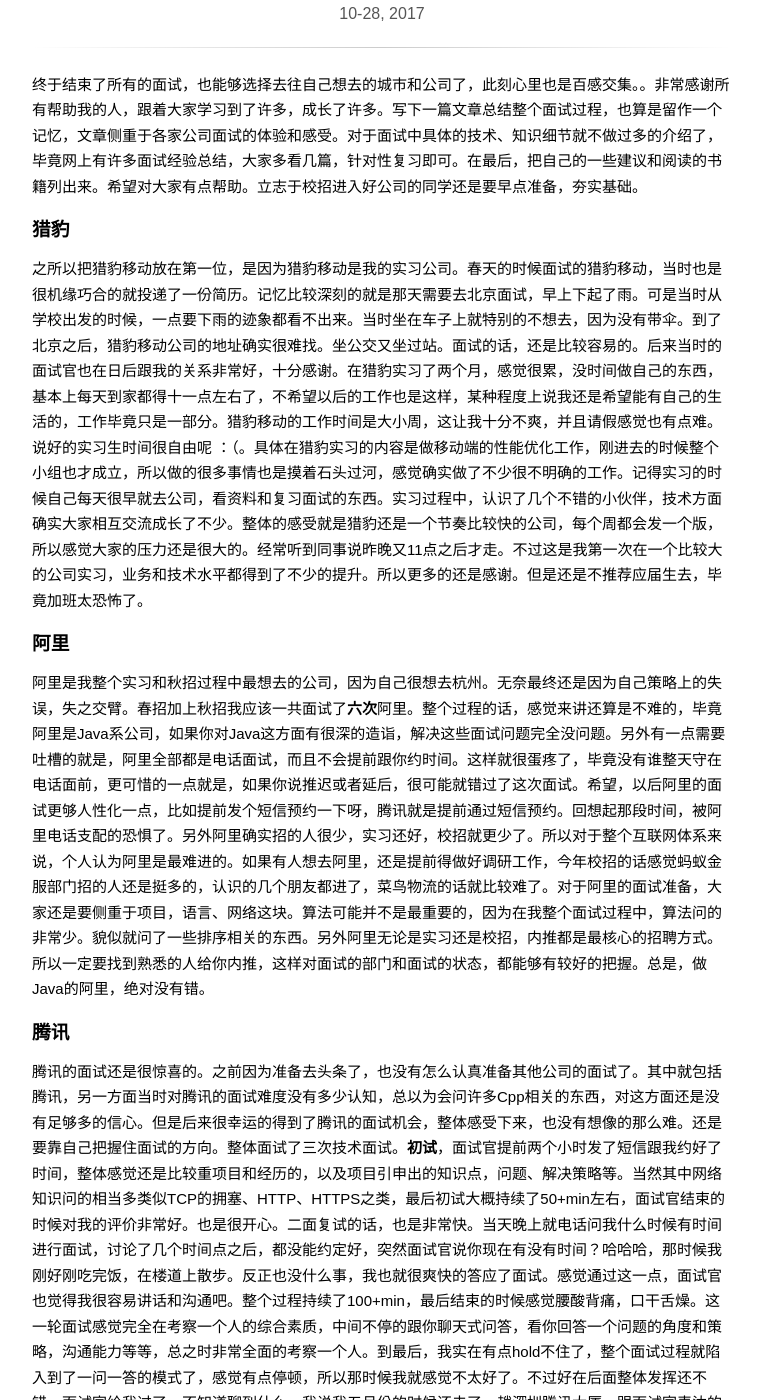
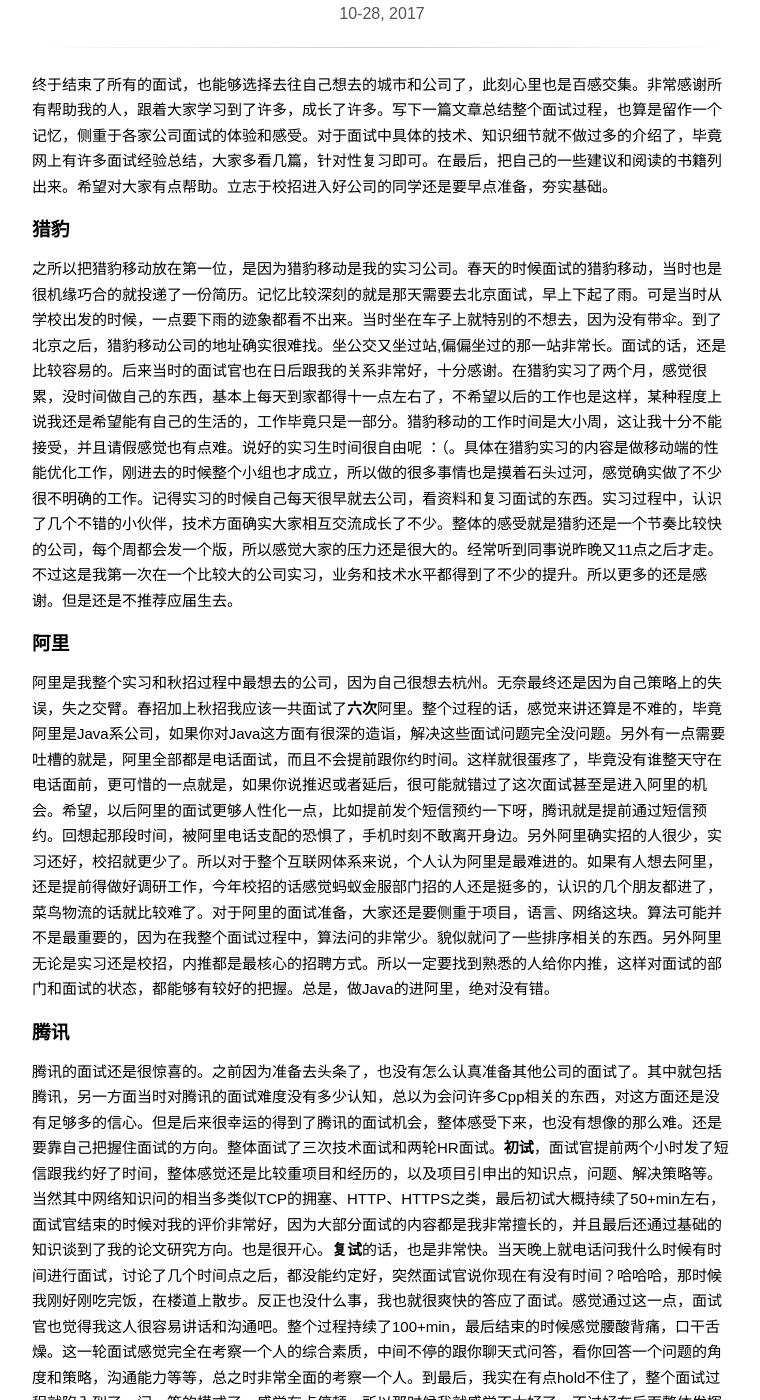
Before and after one commit to wuchangfeng/wuchangfeng.github.io, a Jekyll site: the page built from _posts/2017-10-28--my-interview-and-intern.md, in a window 1280 px wide and 1400 px high, scrolled down 200 px. Shown: the whole window, without its empty margins (258-1018 px from the left). Built offline with Jekyll 4.4.1, drawn with Linux system fonts in a browser that asks for light colours; some web fonts are replaced; comment, search, counter and statistics services are not loaded; some of the changed text lies outside the part shown.

Commit message:
fix error

```diff
--- a/_posts/2017-10-28--my-interview-and-intern.md
+++ b/_posts/2017-10-28--my-interview-and-intern.md
@@ -5,26 +5,26 @@
 categories:
 ---
 
-终于结束了所有的面试，也能够选择去往自己想去的城市和公司了，此刻心里也是百感交集。。非常感谢所有帮助我的人，跟着大家学习到了许多，成长了许多。写下一篇文章总结整个面试过程，也算是留作一个记忆，文章侧重于各家公司面试的体验和感受。对于面试中具体的技术、知识细节就不做过多的介绍了，毕竟网上有许多面试经验总结，大家多看几篇，针对性复习即可。在最后，把自己的一些建议和阅读的书籍列出来。希望对大家有点帮助。立志于校招进入好公司的同学还是要早点准备，夯实基础。
+终于结束了所有的面试，也能够选择去往自己想去的城市和公司了，此刻心里也是百感交集。非常感谢所有帮助我的人，跟着大家学习到了许多，成长了许多。写下一篇文章总结整个面试过程，也算是留作一个记忆，侧重于各家公司面试的体验和感受。对于面试中具体的技术、知识细节就不做过多的介绍了，毕竟网上有许多面试经验总结，大家多看几篇，针对性复习即可。在最后，把自己的一些建议和阅读的书籍列出来。希望对大家有点帮助。立志于校招进入好公司的同学还是要早点准备，夯实基础。
 
 ### 猎豹
-之所以把猎豹移动放在第一位，是因为猎豹移动是我的实习公司。春天的时候面试的猎豹移动，当时也是很机缘巧合的就投递了一份简历。记忆比较深刻的就是那天需要去北京面试，早上下起了雨。可是当时从学校出发的时候，一点要下雨的迹象都看不出来。当时坐在车子上就特别的不想去，因为没有带伞。到了北京之后，猎豹移动公司的地址确实很难找。坐公交又坐过站。面试的话，还是比较容易的。后来当时的面试官也在日后跟我的关系非常好，十分感谢。在猎豹实习了两个月，感觉很累，没时间做自己的东西，基本上每天到家都得十一点左右了，不希望以后的工作也是这样，某种程度上说我还是希望能有自己的生活的，工作毕竟只是一部分。猎豹移动的工作时间是大小周，这让我十分不爽，并且请假感觉也有点难。说好的实习生时间很自由呢 ：（。具体在猎豹实习的内容是做移动端的性能优化工作，刚进去的时候整个小组也才成立，所以做的很多事情也是摸着石头过河，感觉确实做了不少很不明确的工作。记得实习的时候自己每天很早就去公司，看资料和复习面试的东西。实习过程中，认识了几个不错的小伙伴，技术方面确实大家相互交流成长了不少。整体的感受就是猎豹还是一个节奏比较快的公司，每个周都会发一个版，所以感觉大家的压力还是很大的。经常听到同事说昨晚又11点之后才走。不过这是我第一次在一个比较大的公司实习，业务和技术水平都得到了不少的提升。所以更多的还是感谢。但是还是不推荐应届生去，毕竟加班太恐怖了。
+之所以把猎豹移动放在第一位，是因为猎豹移动是我的实习公司。春天的时候面试的猎豹移动，当时也是很机缘巧合的就投递了一份简历。记忆比较深刻的就是那天需要去北京面试，早上下起了雨。可是当时从学校出发的时候，一点要下雨的迹象都看不出来。当时坐在车子上就特别的不想去，因为没有带伞。到了北京之后，猎豹移动公司的地址确实很难找。坐公交又坐过站,偏偏坐过的那一站非常长。面试的话，还是比较容易的。后来当时的面试官也在日后跟我的关系非常好，十分感谢。在猎豹实习了两个月，感觉很累，没时间做自己的东西，基本上每天到家都得十一点左右了，不希望以后的工作也是这样，某种程度上说我还是希望能有自己的生活的，工作毕竟只是一部分。猎豹移动的工作时间是大小周，这让我十分不能接受，并且请假感觉也有点难。说好的实习生时间很自由呢 ：（。具体在猎豹实习的内容是做移动端的性能优化工作，刚进去的时候整个小组也才成立，所以做的很多事情也是摸着石头过河，感觉确实做了不少很不明确的工作。记得实习的时候自己每天很早就去公司，看资料和复习面试的东西。实习过程中，认识了几个不错的小伙伴，技术方面确实大家相互交流成长了不少。整体的感受就是猎豹还是一个节奏比较快的公司，每个周都会发一个版，所以感觉大家的压力还是很大的。经常听到同事说昨晚又11点之后才走。不过这是我第一次在一个比较大的公司实习，业务和技术水平都得到了不少的提升。所以更多的还是感谢。但是还是不推荐应届生去。
 ### 阿里
-阿里是我整个实习和秋招过程中最想去的公司，因为自己很想去杭州。无奈最终还是因为自己策略上的失误，失之交臂。春招加上秋招我应该一共面试了**六次**阿里。整个过程的话，感觉来讲还算是不难的，毕竟阿里是Java系公司，如果你对Java这方面有很深的造诣，解决这些面试问题完全没问题。另外有一点需要吐槽的就是，阿里全部都是电话面试，而且不会提前跟你约时间。这样就很蛋疼了，毕竟没有谁整天守在电话面前，更可惜的一点就是，如果你说推迟或者延后，很可能就错过了这次面试。希望，以后阿里的面试更够人性化一点，比如提前发个短信预约一下呀，腾讯就是提前通过短信预约。回想起那段时间，被阿里电话支配的恐惧了。另外阿里确实招的人很少，实习还好，校招就更少了。所以对于整个互联网体系来说，个人认为阿里是最难进的。如果有人想去阿里，还是提前得做好调研工作，今年校招的话感觉蚂蚁金服部门招的人还是挺多的，认识的几个朋友都进了，菜鸟物流的话就比较难了。对于阿里的面试准备，大家还是要侧重于项目，语言、网络这块。算法可能并不是最重要的，因为在我整个面试过程中，算法问的非常少。貌似就问了一些排序相关的东西。另外阿里无论是实习还是校招，内推都是最核心的招聘方式。所以一定要找到熟悉的人给你内推，这样对面试的部门和面试的状态，都能够有较好的把握。总是，做Java的阿里，绝对没有错。
+阿里是我整个实习和秋招过程中最想去的公司，因为自己很想去杭州。无奈最终还是因为自己策略上的失误，失之交臂。春招加上秋招我应该一共面试了**六次**阿里。整个过程的话，感觉来讲还算是不难的，毕竟阿里是Java系公司，如果你对Java这方面有很深的造诣，解决这些面试问题完全没问题。另外有一点需要吐槽的就是，阿里全部都是电话面试，而且不会提前跟你约时间。这样就很蛋疼了，毕竟没有谁整天守在电话面前，更可惜的一点就是，如果你说推迟或者延后，很可能就错过了这次面试甚至是进入阿里的机会。希望，以后阿里的面试更够人性化一点，比如提前发个短信预约一下呀，腾讯就是提前通过短信预约。回想起那段时间，被阿里电话支配的恐惧了，手机时刻不敢离开身边。另外阿里确实招的人很少，实习还好，校招就更少了。所以对于整个互联网体系来说，个人认为阿里是最难进的。如果有人想去阿里，还是提前得做好调研工作，今年校招的话感觉蚂蚁金服部门招的人还是挺多的，认识的几个朋友都进了，菜鸟物流的话就比较难了。对于阿里的面试准备，大家还是要侧重于项目，语言、网络这块。算法可能并不是最重要的，因为在我整个面试过程中，算法问的非常少。貌似就问了一些排序相关的东西。另外阿里无论是实习还是校招，内推都是最核心的招聘方式。所以一定要找到熟悉的人给你内推，这样对面试的部门和面试的状态，都能够有较好的把握。总是，做Java的进阿里，绝对没有错。
 ### 腾讯
-腾讯的面试还是很惊喜的。之前因为准备去头条了，也没有怎么认真准备其他公司的面试了。其中就包括腾讯，另一方面当时对腾讯的面试难度没有多少认知，总以为会问许多Cpp相关的东西，对这方面还是没有足够多的信心。但是后来很幸运的得到了腾讯的面试机会，整体感受下来，也没有想像的那么难。还是要靠自己把握住面试的方向。整体面试了三次技术面试。**初试**，面试官提前两个小时发了短信跟我约好了时间，整体感觉还是比较重项目和经历的，以及项目引申出的知识点，问题、解决策略等。当然其中网络知识问的相当多类似TCP的拥塞、HTTP、HTTPS之类，最后初试大概持续了50+min左右，面试官结束的时候对我的评价非常好。也是很开心。二面复试的话，也是非常快。当天晚上就电话问我什么时候有时间进行面试，讨论了几个时间点之后，都没能约定好，突然面试官说你现在有没有时间？哈哈哈，那时候我刚好刚吃完饭，在楼道上散步。反正也没什么事，我也就很爽快的答应了面试。感觉通过这一点，面试官也觉得我很容易讲话和沟通吧。整个过程持续了100+min，最后结束的时候感觉腰酸背痛，口干舌燥。这一轮面试感觉完全在考察一个人的综合素质，中间不停的跟你聊天式问答，看你回答一个问题的角度和策略，沟通能力等等，总之时非常全面的考察一个人。到最后，我实在有点hold不住了，整个面试过程就陷入到了一问一答的模式了，感觉有点停顿，所以那时候我就感觉不太好了。不过好在后面整体发挥还不错，面试官给我过了，不知道聊到什么，我说我五月份的时候还去了一趟深圳腾讯大厦，跟面试官表达的意思就是自己还是比较希望去腾讯的。面试官也非常有意思的笑了一下。后来很快就到了三面，三面面试官约我面试的时候，我正在现场面试美团，真是很紧张，对美团的面试官表达歉意之后，就跑出来接电话了。后来约到了晚上进行面试，可是面试官当晚有急事，没有给我打电话。然后就是第二天很早给我发短信，还给我道歉了，好感度加一。三面的话就比较简单了，侧重于实习的内容和项目比较多。类似的问题如项目或者实习中出现的最大的难点、如何解决，给我的感觉还是最主要的考察一个人的沟通能力和问题捕捉能力。也给我提出了不少建议，还是很感谢的。结束的时候我想着估计这有可能就是最后一轮的面试了。问了一些比较关心的问题，也很委婉的问到有没有后续安排，面试官人也很直接，就说了其实他很在乎是不是给我发了offer一定会来，哈哈，我当然说会去呀。后面就是HR面试了，问了我手头的offer情况和期望薪资，然后我确认了一下部门，就结束了。
+腾讯的面试还是很惊喜的。之前因为准备去头条了，也没有怎么认真准备其他公司的面试了。其中就包括腾讯，另一方面当时对腾讯的面试难度没有多少认知，总以为会问许多Cpp相关的东西，对这方面还是没有足够多的信心。但是后来很幸运的得到了腾讯的面试机会，整体感受下来，也没有想像的那么难。还是要靠自己把握住面试的方向。整体面试了三次技术面试和两轮HR面试。**初试**，面试官提前两个小时发了短信跟我约好了时间，整体感觉还是比较重项目和经历的，以及项目引申出的知识点，问题、解决策略等。当然其中网络知识问的相当多类似TCP的拥塞、HTTP、HTTPS之类，最后初试大概持续了50+min左右，面试官结束的时候对我的评价非常好，因为大部分面试的内容都是我非常擅长的，并且最后还通过基础的知识谈到了我的论文研究方向。也是很开心。**复试**的话，也是非常快。当天晚上就电话问我什么时候有时间进行面试，讨论了几个时间点之后，都没能约定好，突然面试官说你现在有没有时间？哈哈哈，那时候我刚好刚吃完饭，在楼道上散步。反正也没什么事，我也就很爽快的答应了面试。感觉通过这一点，面试官也觉得我这人很容易讲话和沟通吧。整个过程持续了100+min，最后结束的时候感觉腰酸背痛，口干舌燥。这一轮面试感觉完全在考察一个人的综合素质，中间不停的跟你聊天式问答，看你回答一个问题的角度和策略，沟通能力等等，总之时非常全面的考察一个人。到最后，我实在有点hold不住了，整个面试过程就陷入到了一问一答的模式了，感觉有点停顿，所以那时候我就感觉不太好了。不过好在后面整体发挥还不错，面试官给我过了，不知道聊到什么，我说我五月份的时候还去了一趟深圳腾讯大厦，跟面试官表达的意思就是自己还是比较希望去腾讯的。面试官也非常有意思的笑了一下。后来很快就到了 **终面**，面试官约我面试的时候，我正在现场面试美团，真是很紧张，对美团的面试官表达歉意之后，就跑出来接电话了。后来约到了晚上进行面试，可是面试官当晚有急事，没有给我打电话。然后就是第二天很早给我发短信，还给我道歉了，好感度简直加一。三面的话就比较简单了，侧重于实习的内容和项目比较多。类似的问题如项目或者实习中出现的最大的难点、如何解决，给我的感觉还是最主要的考察一个人的沟通能力和问题捕捉能力。也给我提出了不少建议，还是很感谢的。结束的时候我想着估计这有可能就是最后一轮的面试了。问了一些比较关心的问题，也很委婉的问到有没有后续安排，面试官人也很直接，就说了其实他很在乎是不是给我发了offer一定会来，哈哈，我当然说会去呀。后面就是HR面试了，问了我手头的offer情况和期望薪资，然后我确认了一下部门，就结束了。
 ### 今日头条
-头条是整个春招和秋招最让我难过的一家公司了，哎，说多了真的无力吐槽了。春招和秋招一共面试了头条**八面**。最后还是没能要我。首先抛开其他的不说，头条的技术面试体验是真不错，问题的深度和广度是所有公司中最为合适的。每一轮都有一两个算法题，做不出来会引导。三四轮的面试，没有从易到难，每一轮面试都有非常高的水平，对于每一个问题不能只做概述性回答就能过关，面试官会各种角度去考察你是不是真的懂这个知识点，甚至能够判断出你是不是在背这个知识点。记得秋招时候，8月20面的一下午，从一点钟面到七点钟，中间喝了四五瓶水。整体给人的感觉，头条对技术很看重，面试官的面试水平很高。也感谢头条给我**练级**了，后来的面试都没有比头条的难了，哈哈。但是其他的一些行政方面的工作，做的是相当的差。也是差点让我损失了整个秋招。这个就不做过多的叙述了。
+头条是整个春招和秋招最让我难过的一家公司了，哎，说多了真的无力吐槽了。春招和秋招一共面试了头条 **八面**。最后还是没能要我。首先抛开其他的不说，头条的技术面试体验是真不错，问题的深度和广度是所有公司中最为合适的。每一轮都有一两个算法题，做不出来会引导。三四轮的面试，没有从易到难，每一轮面试都有非常高的水平，对于每一个问题不能只做概述性回答就能过关，面试官会各种角度去考察你是不是真的懂这个知识点，甚至能够判断出你是不是在背这个知识点。记得秋招时候，8月20面的一下午，从一点钟面到七点钟，中间喝了四五瓶水。整体给人的感觉，头条对技术很看重，面试官的面试水平很高。也感谢头条给我 **练级**了，后来的面试都没有比头条的难了，哈哈。但是其他的一些行政方面的工作，做的是相当的差。也是差点让我损失了整个秋招。这个就不做过多的叙述了。
 ### 网易
 网易的面试也是没有想到的。因为之前笔试没有通过并且后一次笔试跟同学去海边玩了，所以整体上就是错过了网易的面试。后来可能是一些好心人给我的简历推荐了一下。某天晚上，接到了来自杭州的电话，有点意外。整个技术面试也是非常有水平，简历上的该问的都问了，项目也问的很详细。技术考察的广度和深度也是很合适的，有难有易，感觉网易的面试官还是很专业的。后来面试官问我愿不愿意先去实习，如果愿意的话后续安排视屏面试，我就直接说了不愿意在不确定校招Offer的情况下先实习，就跟面试官沟通了一下说不用再安排后续的面试了。感觉错过网易还是很可惜的，杭州也还是很好的。
 ### 美团
-美团也算找人内推的比较早了。但是一直没有给我面试，然后到了笔试日期，也没办法就只得做笔试了。好在最后内推和笔试都有了面试机会，但是带来的问题也是两个面试冲突了。线路面试来到了天津，内推面试面完了一次初面，要我去上海现场面。自己也很看重美团的面试，就买了机票准备去上海面了，上海那边的BG是美团的点评，天津这边的线路面试是美团的酒旅。最后线路面试这边确定了我的面试通过，就叫我不要去上海了。这一点处理上美团还是很不错的，但是后来也问了一些人，美团不同的部门差别还是很大的，不过我也很知足的了。面试体验的话，说实话线路面试有点糟糕，在天津的一个酒店中，环境很嘈杂，很吵闹。自己也第一次在面试过程中，紧张了起来。电话面试体验非常好。从技术角度来讲，线路面试的话，可能跟我当时的面试官有关系，主要问的都是Java方面的东西，这方面我还是很擅长的，所以感觉后来整体面试能够通过，Java基础知识的牢固为我加了不少分。整个过程可惜的就是我的一些算法问题没答好，自己感觉也是超级遗憾。虽然面试都过了，但是感觉最终的评级可能不会太好。不过一面结束后，我都准备背着包走了，因为确实按照自己的要求和标准，这一面试发挥的太差。但是面试官却让我有没有问题想问他，然后我就坐下来认真调整了一下说明了这一轮面试的情况以及自己的准备。面试官非常好的跟我说明了所有的情况，并且告诫我讲话不要着急，然后就领着我去二面了。二面的话，也是Java知识考察的较多，这方面我还是很有自信的，所以也咩有什么难度。只是算法还是没能很好的写出来，还是还可惜。后面自然就是HR了，面HR的话，还是比较简单的，整个过程我就一直强调我一定要去上海，如果今天的面试不是上海的美团给我发Offer，我会选择放弃，然后去上海去现场面试。小姐姐也很不错，跟我保证一定可以及时的告知我情况，并且暗示我基本上肯定被录用了。十分感谢，好人还是很多的。
+美团也算找人内推的比较早了。但是一直没有给我面试，然后到了笔试日期，也没办法就只得做笔试了。好在最后内推和笔试都有了面试机会，但是带来的问题也是两个面试冲突了。线路面试来到了天津，内推面试面完了一次初面，要我去上海现场面。自己也很看重美团的面试，就买了机票准备去上海面了，上海那边的BG是美团的点评，天津这边的线路面试是美团的酒旅。最后线路面试这边确定了我的面试通过，就叫我不要去上海了。这一点处理上美团还是很不错的，但是后来也问了一些人，美团不同的部门差别还是很大的，不过我也很知足的了。面试体验的话，说实话线路面试有点糟糕，在天津的一个酒店中，环境很嘈杂，很吵闹。自己也第一次在面试过程中，紧张了起来。电话面试体验非常好。从技术角度来讲，线路面试的话，可能跟我当时的面试官有关系，主要问的都是Java方面的东西，这方面我还是很擅长的，所以感觉后来整体面试能够通过，Java基础知识的牢固为我加了不少分。整个过程可惜的就是我的一些算法问题没答好，自己感觉也是超级遗憾。虽然面试都过了，但是感觉最终的评级可能不会太好。不过一面结束后，我都准备背着包走了，因为确实按照自己的要求和标准，这一次面试发挥的太差。但是面试官却让我有没有问题想问他，然后我就坐下来认真调整了一下说明了这一轮面试的情况以及自己的准备。面试官非常好的跟我说明了所有的情况，并且告诫我讲话不要着急，然后就领着我去二面了。二面的话，也是Java知识考察的较多，这方面我还是很有自信的，所以也咩有什么难度。只是算法还是没能很好的写出来，还是还可惜。后面自然就是HR了，面HR的话，还是比较简单的，整个过程我就一直强调我一定要去上海，如果今天的面试不是上海的美团给我发Offer，我会选择放弃，然后去上海去现场面试。小姐姐也很不错，跟我保证一定可以及时的告知我情况，并且暗示我基本上肯定被录用了。十分感谢，好人还是很多的。
 ### 饿了么
 饿了么的面试体验绝对是最好的。一共进行了三轮的面试，每一轮面试都会有相应的HR或者面试官提前一两天跟你约好时间。并且每次到了约好的时间，前后也不会超过五分钟。从技术面试体验上来讲，也绝对是最好的。面试过程中基础知识穿插在项目当中问，不会给人一种就要考你某个知识点的感觉。并且对新技术的询问，也很到位。面试官确实能够把我说的不好的地方指正出来，并且给出最后的优化策略。另外，整个面试过程中，对话的面试官给人的感觉都是非常年轻。对技术很看重。我是做Android方向，他们在面试过程中仔细跟我聊聊了一下他们怎么做组件化、模块化以及热修复技术的开发。并且能够感受出来，一面面试官对我的技术栈很感兴趣或者说跟饿了么的技术栈布局很像。另外，饿了么面试还给人一个不错的体验的就是他会认真去看你简历上的东西，这点是我非常感激的。我的简历上有我的博客和GitHub地址，他就能仔细的去看我写的博客文章和GiiHub上的项目源码。然后跟我讨论这些东西。整体的话，饿了么还是很让我感兴趣的。一面的Leader说进来后做的事情可能比较杂，但是对自己的成长还是比较好的，结束的时候问我会不会用Flask和Django框架，真是让人惊喜。
 ### 挖财
 当初投递挖财也是很着急，最主要原因是因为他在杭州和上海都有办事处。感觉在杭州也应该算是阿里系的公司了。面试体验也还是不错的，面试官很年轻。面试过程也很谈得来，可惜面试官第一次视屏面试，有些操作还是我教他的，哈哈。印象深刻的就是面试过程中，一个知识点，我们观点有些冲突，事实是确实他的问题出发点有点问题。过程中，他有些尴尬，但是也很快就承认自己错了。自己所有的面试中，唯一没进二面的就是挖财了，也是有点遗憾。
 
-另外还有一些类似于一点资讯、猫眼、京东都有面试机会，不过考虑以后的发展和自己的安排就没有继续面试了，反正我从来没想着备胎和收割，只面试自己中意的公司。
+另外还有一些类似于一点资讯、猫眼、京东、搜狐都有面试机会，不过考虑以后的发展和自己的安排就没有继续面试了，反正我从来没想着备胎和收割，只面试自己中意的公司。
 
 ### 推荐书籍
 因为自己还是做移动开发的，整个知识的体系构建还是围绕着这块来构建的。
@@ -36,6 +36,8 @@
 6. Android-《Android开发艺术探索》
 
 
-**最后，梦想实现的感觉真好！！！**
+**最后，感恩父母，感恩所有。梦想实现的感觉真好！！！**
 
+<div align=center>
 ![](http://ww1.sinaimg.cn/large/006dXScfly1fkxtcd5menj30ci0m8tas.jpg)
+</div>
```
